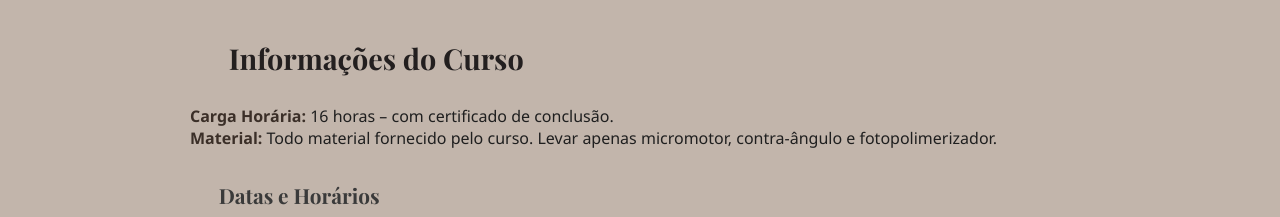
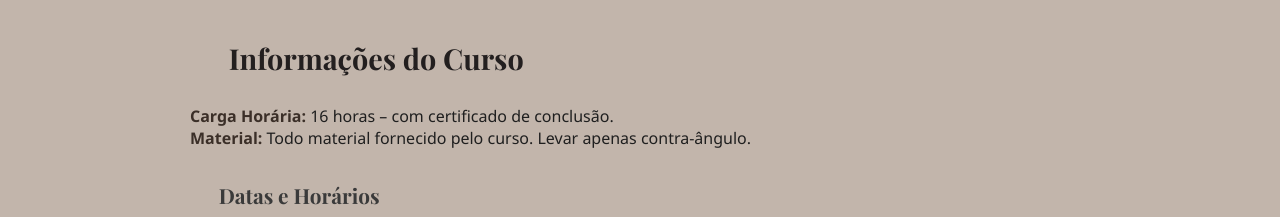
Before and after one commit to SamuellAguiar/Site_Kelly, a React (Vite) app in the folder landing-page/landing-page/: page / in a window 1280 px wide. Shown: the part 3400-3617 px from the top of the page. Built offline with nearby package versions, Linux system fonts and the light colour scheme; some icons are missing; a web font is replaced by a local one.

Commit message:
feat(landing-page): improve Infos component structure, accessibility, and styling

```diff
--- a/landing-page/landing-page/src/components/infos/Infos.jsx
+++ b/landing-page/landing-page/src/components/infos/Infos.jsx
@@ -13,7 +13,7 @@ const Infos = () => {
         </h3>
 
         <p><strong>Carga Horária:</strong> 16 horas – com certificado de conclusão.</p>
-        <p><strong>Material:</strong> Todo material fornecido pelo curso. Levar apenas micromotor, contra-ângulo e fotopolimerizador.</p>
+        <p><strong>Material:</strong> Todo material fornecido pelo curso. Levar apenas contra-ângulo.</p>
 
         <h4 className="infos-subtitle">
           <EventIcon className="infos-icon" /> Datas e Horários
```
